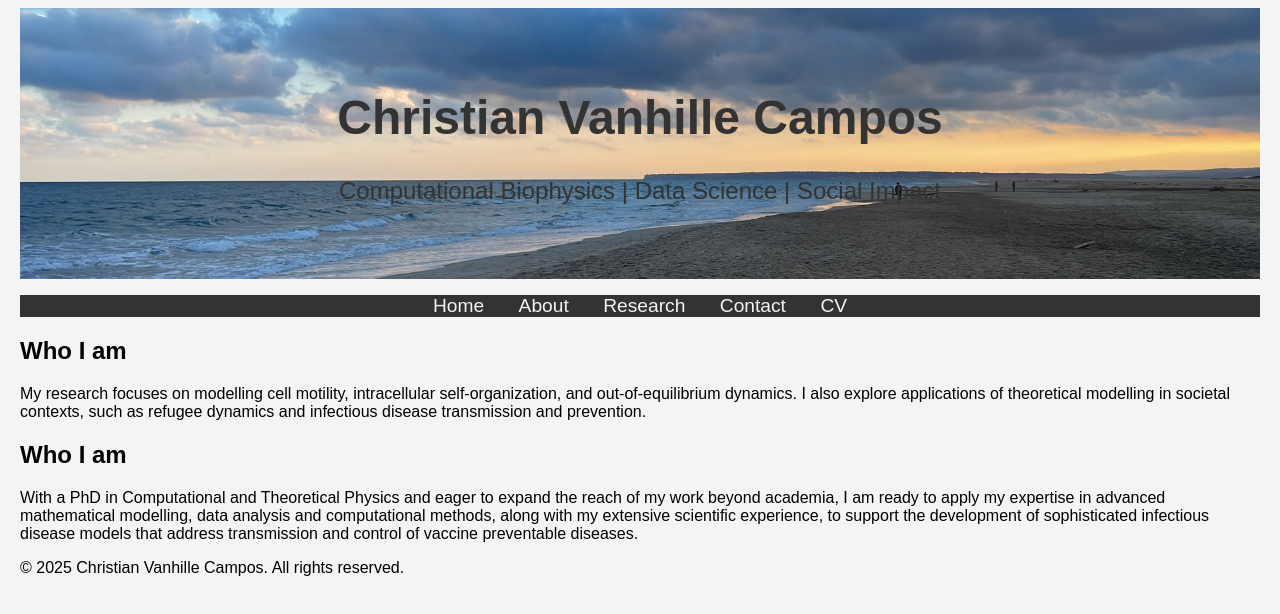
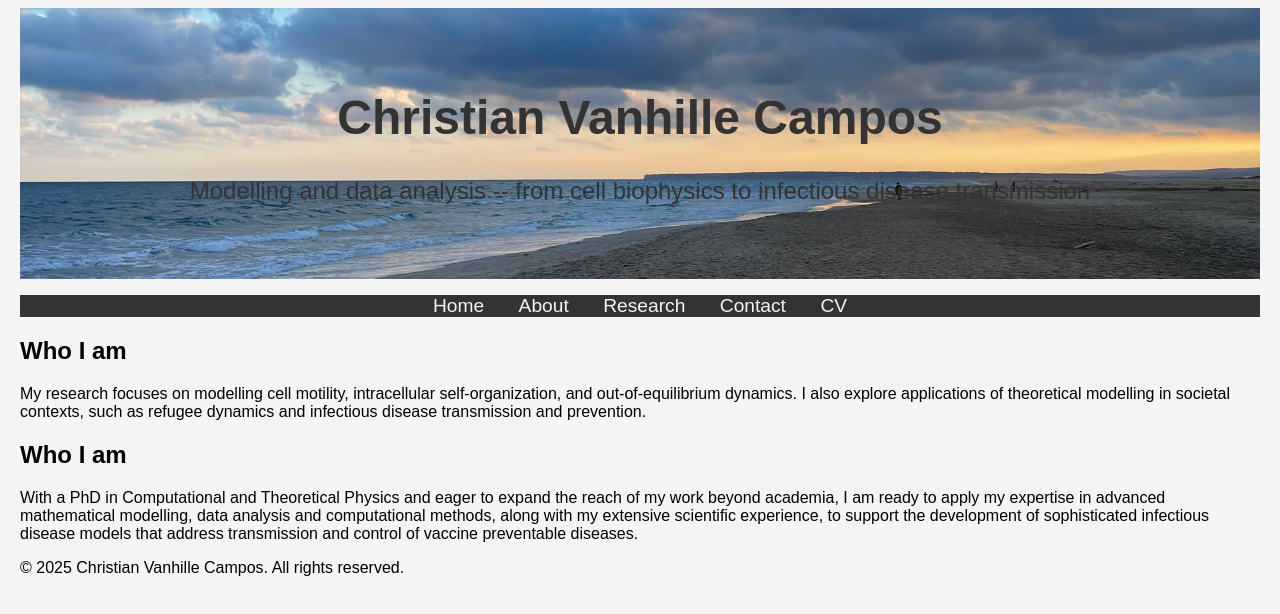
Before and after one commit to cvanhille/cvanhille.github.io, a plain HTML site: page about.html in a window 1280 px wide. Drawn offline with Linux system fonts and the light colour scheme.

Commit message:
Updated a few files and created an 'about' page

```diff
--- a/about.html
+++ b/about.html
@@ -9,7 +9,7 @@
 <body>
     <header>
         <h1>Christian Vanhille Campos</h1>
-        <p>Computational Biophysics | Data Science | Social Impact</p>
+        <p>Modelling and data analysis -- from cell biophysics to infectious disease transmission</p>
     </header>
 
     <nav>
```
